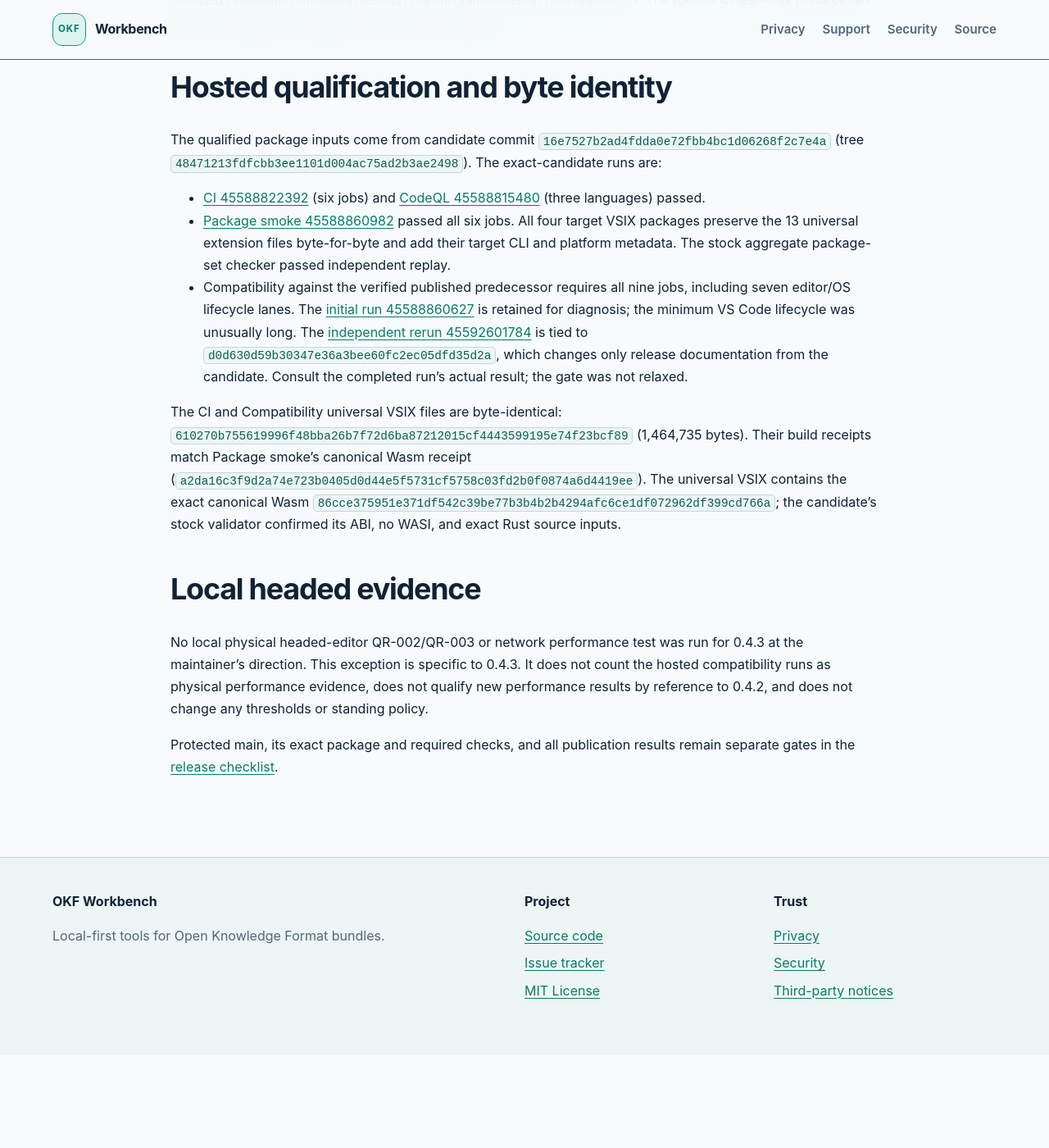
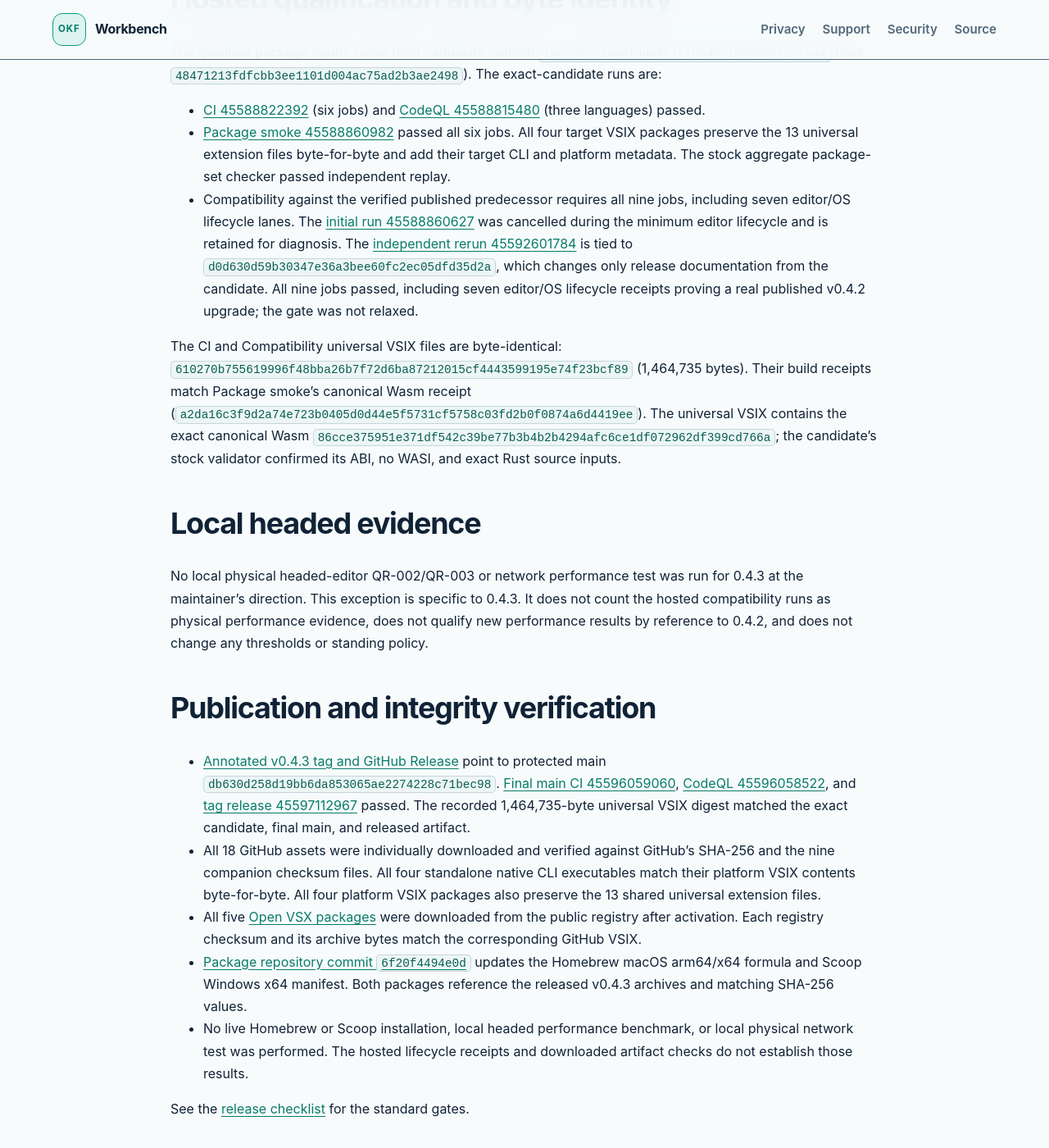
Before and after one commit to koizumikento/okf-workbench, a Jekyll site: the page built from docs/releases/0.4.3.md, in a window 1280 px wide and 1400 px high, scrolled down 915 px. Shown: the whole window at 82% size. Built offline with Jekyll 4.4.1, drawn with Linux system fonts in a browser that asks for light colours; our own code applies the rules of GitHub Pages for plain Markdown files; before the commit the page ends 2201 px from its top, so only the background shows below that; some of the changed text lies outside the part shown.

Commit message:
docs: record verified OKF Workbench 0.4.3 publication

```diff
--- a/docs/releases/0.4.3.md
+++ b/docs/releases/0.4.3.md
@@ -1,6 +1,6 @@
-# 0.4.3 maintenance candidate
+# 0.4.3 release record
 
-- Status: Hosted qualification in progress; protected merge and publication pending.
+- Status: Published on 2026-11-25; distribution and package checksums verified.
 - Scope: Reviewed development tooling and test-infrastructure changes since published
   0.4.2. No API floor, application behavior, performance threshold, or security-boundary change.
 - Release route: matching annotated tag on reviewed main via [ADR 0006](../decisions/0006-publish-open-vsx-from-version-tags.md).
@@ -23,7 +23,7 @@ The qualified package inputs come from candidate commit `16e7527b2ad4fdda0e72fbb
 
 - [CI 45588822392](https://github.com/koizumikento/okf-workbench/actions/runs/45588822392) (six jobs) and [CodeQL 45588815480](https://github.com/koizumikento/okf-workbench/actions/runs/45588815480) (three languages) passed.
 - [Package smoke 45588860982](https://github.com/koizumikento/okf-workbench/actions/runs/45588860982) passed all six jobs. All four target VSIX packages preserve the 13 universal extension files byte-for-byte and add their target CLI and platform metadata. The stock aggregate package-set checker passed independent replay.
-- Compatibility against the verified published predecessor requires all nine jobs, including seven editor/OS lifecycle lanes. The [initial run 45588860627](https://github.com/koizumikento/okf-workbench/actions/runs/45588860627) is retained for diagnosis; the minimum VS Code lifecycle was unusually long. The [independent rerun 45592601784](https://github.com/koizumikento/okf-workbench/actions/runs/45592601784) is tied to `d0d630d59b30347e36a3bee60fc2ec05dfd35d2a`, which changes only release documentation from the candidate. Consult the completed run's actual result; the gate was not relaxed.
+- Compatibility against the verified published predecessor requires all nine jobs, including seven editor/OS lifecycle lanes. The [initial run 45588860627](https://github.com/koizumikento/okf-workbench/actions/runs/45588860627) was cancelled during the minimum editor lifecycle and is retained for diagnosis. The [independent rerun 45592601784](https://github.com/koizumikento/okf-workbench/actions/runs/45592601784) is tied to `d0d630d59b30347e36a3bee60fc2ec05dfd35d2a`, which changes only release documentation from the candidate. All nine jobs passed, including seven editor/OS lifecycle receipts proving a real published v0.4.2 upgrade; the gate was not relaxed.
 
 The CI and Compatibility universal VSIX files are byte-identical:
 `610270b755619996f48bba26b7f72d6ba87212015cf4443599195e74f23bcf89`
@@ -41,5 +41,12 @@ does not count the hosted compatibility runs as physical performance evidence,
 does not qualify new performance results by reference to 0.4.2, and does not
 change any thresholds or standing policy.
 
-Protected main, its exact package and required checks, and all publication results
-remain separate gates in the [release checklist](../release-checklist.md).
+## Publication and integrity verification
+
+- [Annotated v0.4.3 tag and GitHub Release](https://github.com/koizumikento/okf-workbench/releases/tag/v0.4.3) point to protected main `db630d258d19bb6da853065ae2274228c71bec98`. [Final main CI 45596059060](https://github.com/koizumikento/okf-workbench/actions/runs/45596059060), [CodeQL 45596058522](https://github.com/koizumikento/okf-workbench/actions/runs/45596058522), and [tag release 45597112967](https://github.com/koizumikento/okf-workbench/actions/runs/45597112967) passed. The recorded 1,464,735-byte universal VSIX digest matched the exact candidate, final main, and released artifact.
+- All 18 GitHub assets were individually downloaded and verified against GitHub's SHA-256 and the nine companion checksum files. All four standalone native CLI executables match their platform VSIX contents byte-for-byte. All four platform VSIX packages also preserve the 13 shared universal extension files.
+- All five [Open VSX packages](https://open-vsx.org/extension/straydog/okf-workbench) were downloaded from the public registry after activation. Each registry checksum and its archive bytes match the corresponding GitHub VSIX.
+- [Package repository commit `6f20f4494e0d`](https://github.com/koizumikento/stray-tools/commit/6f20f4494e0d6ffbeece495e23c81c3e8a659a9e) updates the Homebrew macOS arm64/x64 formula and Scoop Windows x64 manifest. Both packages reference the released v0.4.3 archives and matching SHA-256 values.
+- No live Homebrew or Scoop installation, local headed performance benchmark, or local physical network test was performed. The hosted lifecycle receipts and downloaded artifact checks do not establish those results.
+
+See the [release checklist](../release-checklist.md) for the standard gates.
```
Also changed, not shown: docs/index.md (+1 -1 lines), docs/release-checklist.md (+5 -5 lines).
